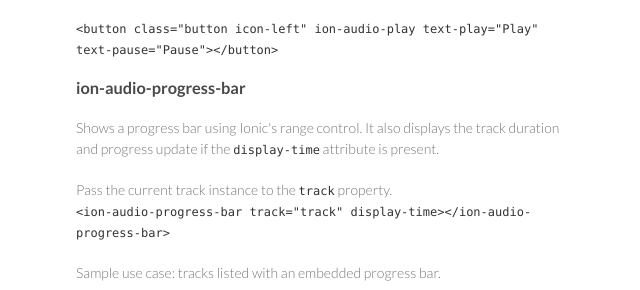
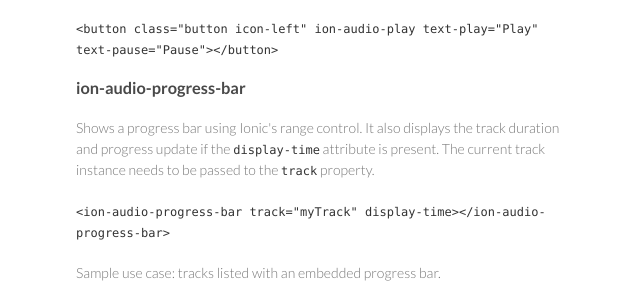
Before and after one commit to arielfaur/ionic-audio, a plain HTML site: page index.html in a window 1280 px wide. Shown: the part 3281-3571 px from the top of the page, without its empty margins (494-1134 px from the left). Drawn offline with Linux system fonts and the light colour scheme; a script that the page names is missing.

Commit message:
fix documentation for progress bar

```diff
--- a/index.html
+++ b/index.html
@@ -228,9 +228,9 @@
 <a id="ion-audio-progress-bar" class="anchor" href="#ion-audio-progress-bar" aria-hidden="true"><span class="octicon octicon-link"></span></a>ion-audio-progress-bar</h3>
 
 <p>Shows a progress bar using Ionic's range control. It also displays the track duration and progress update if
-the <code>display-time</code> attribute is present.</p> Pass the current track instance to the <code>track</code> property.
+the <code>display-time</code> attribute is present. The current track instance needs to be passed to the <code>track</code> property.</p>
 
-<p><code>&lt;ion-audio-progress-bar track="track" display-time&gt;&lt;/ion-audio-progress-bar&gt;</code></p>
+<p><code>&lt;ion-audio-progress-bar track="myTrack" display-time&gt;&lt;/ion-audio-progress-bar&gt;</code></p>
 
 <p>Sample use case: tracks listed with an embedded progress bar.</p>
 
```
